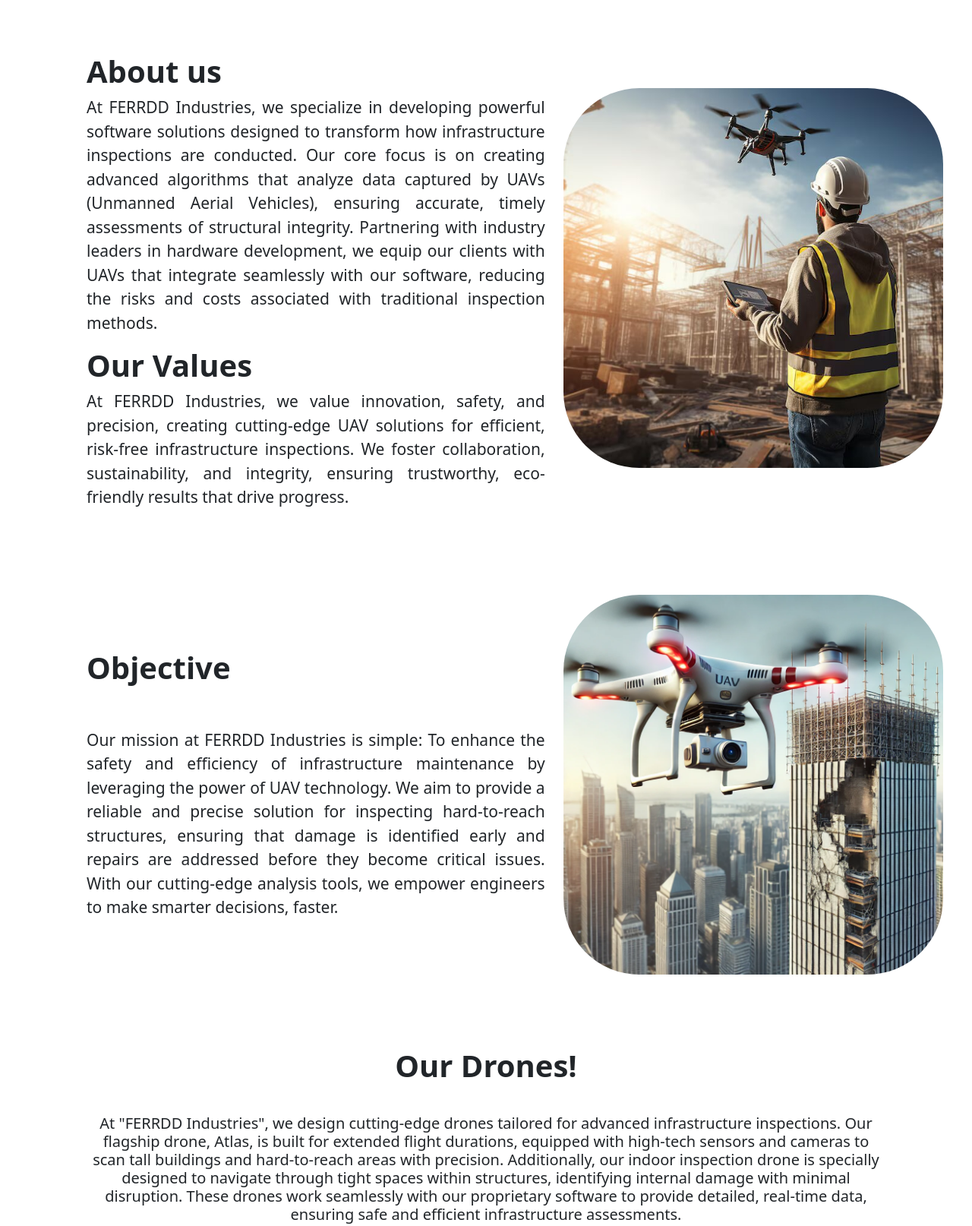
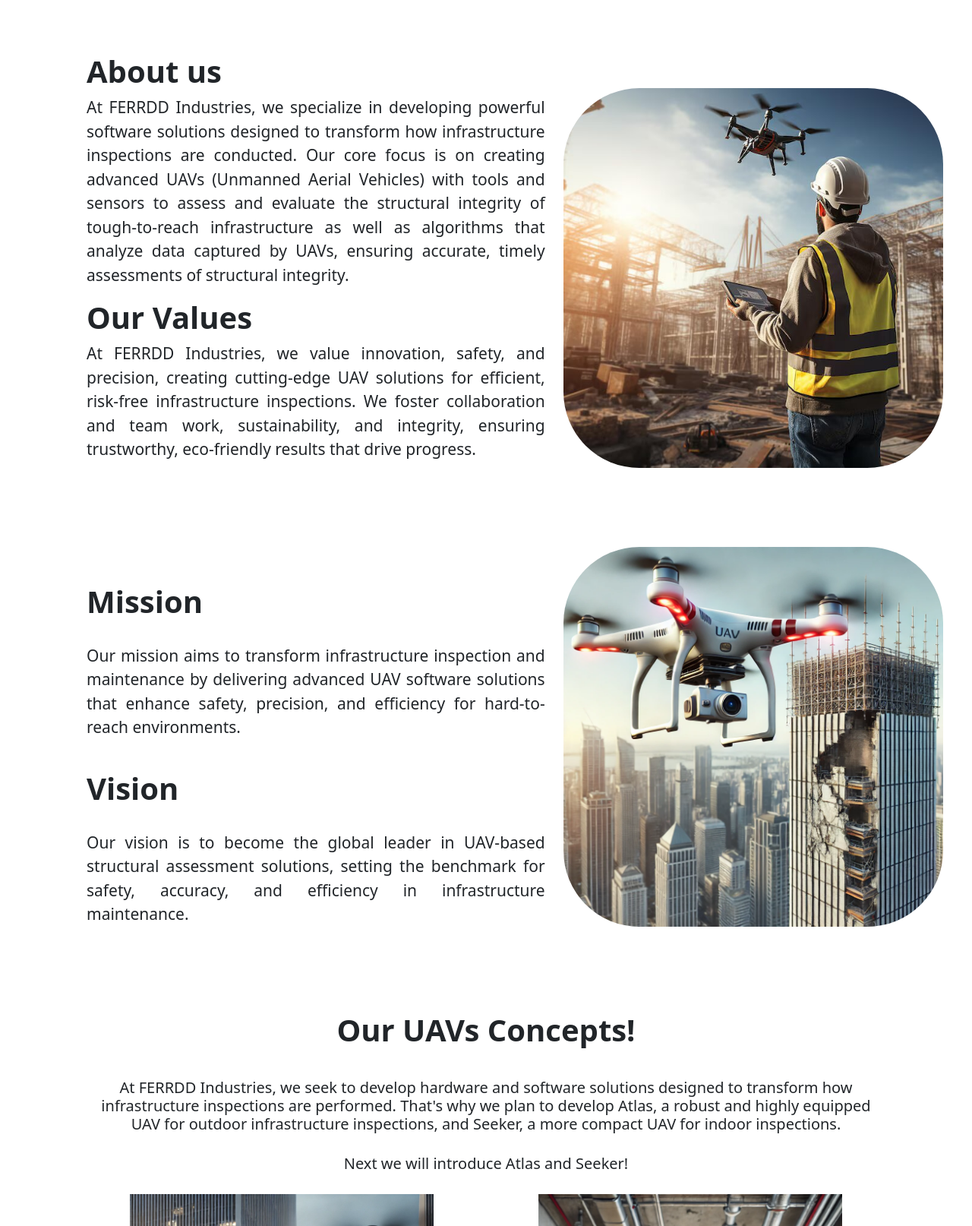
Before and after one commit to Fer1014/Technical-webpage, a plain HTML site: page index.html in a window 1280 px wide. Shown: the part 702-2316 px from the top of the page at 76% size. Drawn offline with nearby package versions, Linux system fonts and the light colour scheme.

Commit message:
Add files via upload

```diff
--- a/index.html
+++ b/index.html
@@ -31,7 +31,7 @@
                                 <a class="nav-link text-white" href="#row-objetivo">Objective</a>
                             </li>
                             <li class="nav-item mb-2">
-                                <a class="nav-link text-white" href="#row-prototipo">Prototype</a>
+                                <a class="nav-link text-white" href="#row-prototipo">Concepts</a>
                             </li>
                             <li class="nav-item mb-2">
                                 <a class="nav-link text-white" href="#row-financials">Financials</a>
@@ -60,9 +60,9 @@
                 <div class=" row justify-content-center">
                     <div class="col-md-7 mt-4">
                         <h1 class="fw-bold">About us</h1>
-                        <p>At FERRDD Industries, we specialize in developing powerful software solutions designed to transform how infrastructure inspections are conducted. Our core focus is on creating advanced algorithms that analyze data captured by UAVs (Unmanned Aerial Vehicles), ensuring accurate, timely assessments of structural integrity. Partnering with industry leaders in hardware development, we equip our clients with UAVs that integrate seamlessly with our software, reducing the risks and costs associated with traditional inspection methods.</p>
+                        <p>At FERRDD Industries, we specialize in developing powerful software solutions designed to transform how infrastructure inspections are conducted. Our core focus is on creating advanced UAVs (Unmanned Aerial Vehicles) with tools and sensors to assess and evaluate the structural integrity of tough-to-reach infrastructure as well as algorithms that analyze data captured by UAVs, ensuring accurate, timely assessments of structural integrity. </p>
                         <h1 class="fw-bold">Our Values</h1>
-                        <p>At FERRDD Industries, we value innovation, safety, and precision, creating cutting-edge UAV solutions for efficient, risk-free infrastructure inspections. We foster collaboration, sustainability, and integrity, ensuring trustworthy, eco-friendly results that drive progress.</p>
+                        <p>At FERRDD Industries, we value innovation, safety, and precision, creating cutting-edge UAV solutions for efficient, risk-free infrastructure inspections. We foster collaboration and team work, sustainability, and integrity, ensuring trustworthy, eco-friendly results that drive progress.</p>
 
                     </div>
                     <div class="col-md-5 text-center">
@@ -76,12 +76,14 @@
                 <div class="row">
                     <div class="col-md-7 mt-4">
                         <br>
+                        <h1 class="fw-bold">Mission</h1>
                         <br>
-                        <h1 class="fw-bold">Objective</h1>
+                        <p>Our mission aims to transform infrastructure inspection and maintenance by delivering advanced UAV software solutions that enhance safety, precision, and efficiency for hard-to-reach environments.
+                        </p>
                         <br>
+                        <h1 class="fw-bold">Vision</h1>
                         <br>
-                        <p>Our mission at FERRDD Industries is simple: To enhance the safety and efficiency of infrastructure maintenance by leveraging the power of UAV technology. We aim to provide a reliable and precise solution for inspecting hard-to-reach structures, ensuring that damage is identified early and repairs are addressed before they become critical issues. With our cutting-edge analysis tools, we empower engineers to make smarter decisions, faster.
-                        </p>
+                        <p>Our vision is to become the global leader in UAV-based structural assessment solutions, setting the benchmark for safety, accuracy, and efficiency in infrastructure maintenance.</p>
                     </div>
                     <div class="col-md-5">
                         <img src="./img/Objective.webp" alt="objetivo">
@@ -92,8 +94,8 @@
         <div class="row py-5" id="row-prototipo">
             <div class="container">
                 <div class="row">
-                    <h1 class="fw-bold" style="margin-bottom: 20px;">Our Drones!</h1>
-                    <h5 class="text-center" style="margin-top: 20px;">At "FERRDD Industries", we design cutting-edge drones tailored for advanced infrastructure inspections. Our flagship drone, Atlas, is built for extended flight durations, equipped with high-tech sensors and cameras to scan tall buildings and hard-to-reach areas with precision. Additionally, our indoor inspection drone is specially designed to navigate through tight spaces within structures, identifying internal damage with minimal disruption. These drones work seamlessly with our proprietary software to provide detailed, real-time data, ensuring safe and efficient infrastructure assessments.</h5>
+                    <h1 class="fw-bold" style="margin-bottom: 20px;">Our UAVs Concepts!</h1>
+                    <h5 class="text-center" style="margin-top: 20px;">At FERRDD Industries, we seek to develop hardware and software solutions designed to transform how infrastructure inspections are performed. That's why we plan to develop Atlas, a robust and highly equipped UAV for outdoor infrastructure inspections, and Seeker, a more compact UAV for indoor inspections.</h5>
                     <h5 class="text-center" style="margin-top: 20px;">Next we will introduce Atlas and Seeker!</h5>
                 </div>
                 <div class="row justify-content-center">
@@ -115,12 +117,12 @@
                     <br>
                     <div class="row justify-content-center">
                         <div class="col">
-                            <img src="./img/Profits.png" alt="Profits">
-                            <h4 class="fw-bold mt-4">FERRDD Profits timeline</h4>
+                            <img src="./img/Out1p.png" alt="Revenue">
+                            <h4 class="fw-bold mt-4">FERRDD Annual Revenue</h4>
                         </div>
                         <div class="col">
-                            <img src="./img/StockPerf.png" alt="StockPerf">
-                            <h4 class="fw-bold mt-4">FERRDD Stocks Market Performance</h4>
+                            <img src="./img/Out2p.png" alt="Growth">
+                            <h4 class="fw-bold mt-4">FERRDD Growth rate</h4>
                         </div>
                     </div>
                 </div>
@@ -152,8 +154,7 @@
             </div>
             <div class="box">
                 <h2>ABOUT US</h2>
-                <P>Our core focus is on creating advanced algorithms that analyze data captured by UAVs, ensuring accurate, timely assessments of structural integrity.</P>
-                <P>We specialize in developing powerful software solutions designed to transform how infrastructure inspections are conducted.</P>
+                <P>We specialize in developing powerful software and hardware solutions designed to transform how infrastructure inspections are conducted.</P>
             </div>
             <div class="box">
                 <h2>Follow us!</h2>
```
Also changed, not shown: img/Out1p.png (added), img/Out2p.png (added).
